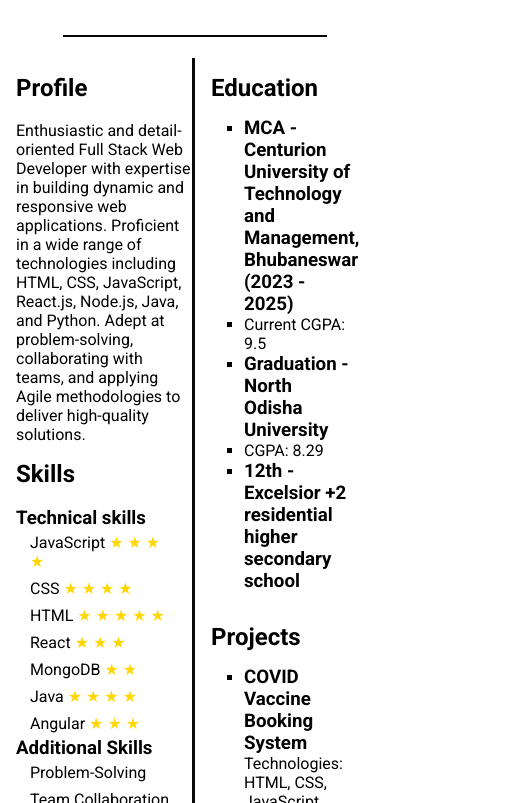
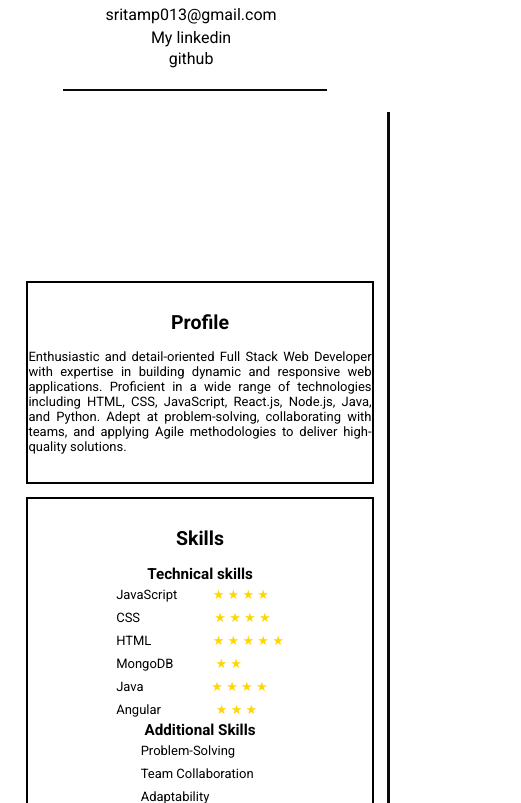
Before and after one commit to Sritam26/Mycv, a plain HTML site: page index.html in a window 390 px wide. Shown: the part 191-994 px from the top of the page, 521 px wide, since content can reach past the window. Drawn offline with Linux system fonts and the light colour scheme.

Commit message:
added media queries

```diff
--- a/index.html
+++ b/index.html
@@ -7,6 +7,11 @@
     <link href="https://fonts.googleapis.com/css2?family=Roboto:wght@400;700&display=swap" rel="stylesheet">
     <title>My cv task1</title>
     <link rel="stylesheet" href="style.css">
+    <script>
+      const ref=document.getElementsByClassName("namesection");
+      console.log(ref);
+
+    </script>
   </head>
   <body>
     <header>
@@ -58,13 +63,12 @@
       <h2>Skills</h2><br>
       <h3>Technical skills</h3>
       <ul>
-        <li>JavaScript <span class="star">★ ★ ★ ★</span></li>
-        <li>CSS <span class="star">★ ★ ★ ★</span></li>
-        <li>HTML <span class="star">★ ★ ★ ★ ★</span></li>
-        <li>React <span class="star">★ ★ ★</span></li>
-        <li>MongoDB <span class="star">★ ★</span></li>
-        <li>Java <span class="star">★ ★ ★ ★</span></li>
-        <li>Angular <span class="star">★ ★ ★</span></li>
+        <li>JavaScript &nbsp &nbsp  &nbsp  &nbsp  &nbsp <span class="star">★ ★ ★ ★</span></li>
+        <li>CSS  &nbsp  &nbsp &nbsp  &nbsp  &nbsp  &nbsp  &nbsp  &nbsp  &nbsp &nbsp  &nbsp <span class="star">★ ★ ★ ★</span></li>
+        <li>HTML  &nbsp  &nbsp &nbsp  &nbsp  &nbsp  &nbsp  &nbsp  &nbsp &nbsp  <span class="star">★ ★ ★ ★ ★</span></li>
+        <li>MongoDB  &nbsp &nbsp &nbsp &nbsp &nbsp &nbsp <span class="star">★ ★</span></li>
+        <li>Java &nbsp &nbsp &nbsp &nbsp &nbsp &nbsp &nbsp &nbsp &nbsp &nbsp <span class="star">★ ★ ★ ★</span></li>
+        <li>Angular &nbsp &nbsp &nbsp &nbsp &nbsp &nbsp &nbsp &nbsp  <span class="star">★ ★ ★</span></li>
       </ul>
       <h3>Additional Skills</h3>
       <ul>
@@ -86,11 +90,6 @@
   </ul>
 
     </section>
-
-
-
-
-
     </div>
      <div class="container2">
       <section class="education">
--- a/style.css
+++ b/style.css
@@ -1,13 +1,12 @@
-
 * {
   margin: 0px;
   padding: 0px;
   box-sizing: border-box;
   text-decoration: none;
   color: black;
-        font-family: 'Roboto', sans-serif;
+  font-family: "Roboto", sans-serif;
 }
-      .star{
+.star {
   color: gold;
 }
 
@@ -22,7 +21,7 @@
 .imagesection .myimg {
   border: 5px dotted rgb(234, 196, 6);
   width: 6rem;
-        height:auto;
+  height: auto;
   border-radius: 100%;
 }
 
@@ -41,10 +40,9 @@
   border: none;
   margin: 21px 63px;
 }
-      .namesection{
+.namesection {
   display: flex;
   justify-content: center;
-
 }
 .namesection h2 {
   position: absolute;
@@ -54,48 +52,158 @@
   padding: 3px 12px;
 }
 
-.descriptioncontainer{
+.descriptioncontainer {
   display: flex;
 }
 
 .container1 {
   border-right: 3px solid rgb(9, 9, 9);
   width: 50vw;
-    height: 108vh;
+  height: 139vh;
 }
-.profile-container, .skills-container, .work-experience, .education, .projects, .hobbies{
+.profile-container,
+.skills-container,
+.work-experience,
+.education,
+.projects,
+.hobbies {
   /* border: 2px solid black; */
-  width:45vw;
-  margin-top:1em;
-  margin-left:1em;
+  width: 45vw;
+  margin-top: 1em;
+  margin-left: 1em;
 }
 .skills-container li {
   padding: 4px 14px;
   list-style: none;
 }
-.work-experience li{
+.work-experience li {
   padding: 4px 14px;
   list-style: none;
 }
 
-.container2{
+.container2 {
   /* border: 2px solid red; */
   list-style: none;
 }
-.education ul {
+.education ul , .projects ul ,.hobbies ul {
   padding: 15px 33px;
   list-style: square;
 }
-.projects ul {
+/* .projects ul {
   padding: 15px 33px;
   list-style: square;
 }
-.hobbies ul{
+.hobbies ul {
   padding: 1px 20px;
-}
+} */
 .dark-line {
   height: 2px;
   background-color: rgb(9, 9, 9);
   border: none;
   margin: 76px 63px;
 }
+
+/* color themes */
+
+@media (prefers-color-scheme: dark) {
+  .imagesection {
+    /* border: 2px dotted red; */
+    height: 8rem;
+    background-color: rgb(9, 8, 8);
+    display: flex;
+    justify-content: center;
+    align-items: center;
+  }
+  * {
+    background-color: rgb(58, 94, 94);
+    color: rgb(221, 238, 253);
+  }
+}
+
+/*Responsive part */
+
+@media (max-width: 900px) {
+  .addressinfo {
+    margin-top: 3rem;
+    /* border: 2px solid red; */
+    display: flex;
+    flex-direction: column;
+    flex-wrap: wrap;
+    justify-content: center;
+    align-items: center;
+    margin: 20px;
+  }
+  .info {
+    padding: 2px 0px;
+    display: flex;
+    flex-wrap: wrap;
+  }
+  .descriptioncontainer {
+    display: flex;
+    flex-direction: column;
+    justify-content: center;
+    align-items: center;
+    flex-wrap: wrap;
+  }
+  .container1 {
+    /* border: 2px solid red; */
+    display: flex;
+    flex-direction: column;
+    justify-content: center;
+    align-items: center;
+    width: 100vw;
+  }
+  .imagesection {
+    /* border: 2px dotted red; */
+    height: 8rem;
+    background-color: rgb(0, 0, 0);
+    display: flex;
+    justify-content: center;
+    align-items: center;
+  }
+
+  .profile-container,
+  .skills-container,
+  .work-experience,
+  .education,
+  .projects,
+  .hobbies {
+    border: 2px solid black;
+        width: 89vw;
+        margin-top: 1em;
+        margin-left: 1em;
+        display: flex
+;
+        flex-direction: column;
+        /* justify-content: space-between; */
+        font-size: 13px;
+        align-items: center;
+        padding: 28px 0px;
+        box-sizing: border-box;
+        text-align: justify;
+  }
+  .container2 {
+    /* border: 2px solid red; */
+    list-style: none;
+    display: flex;
+    flex-direction: column;
+    justify-content: center;
+    align-items: center;
+    width: 100vw;
+  }
+  .education ul , .projects ul ,.hobbies ul {
+    padding: 15px 33px;
+    list-style: square;
+    width: 70vw;
+    margin-top: 1em;
+    margin-left: 1em;
+    display: flex;
+    flex-direction: column;
+    /* justify-content: space-between; */
+    font-size: 13px;
+
+    padding: 11px 0px;
+    box-sizing: border-box;
+
+  }
+}
```
Lines whose indentation alone changed are shown as unchanged.
